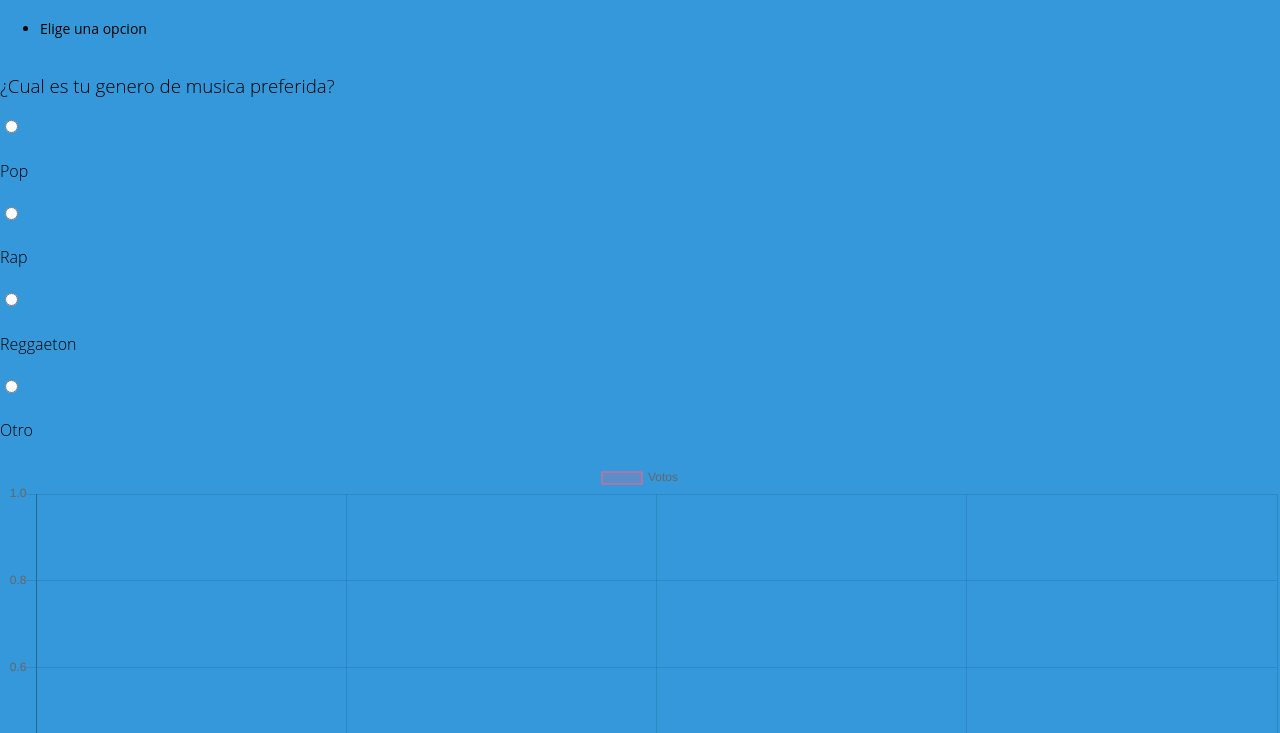
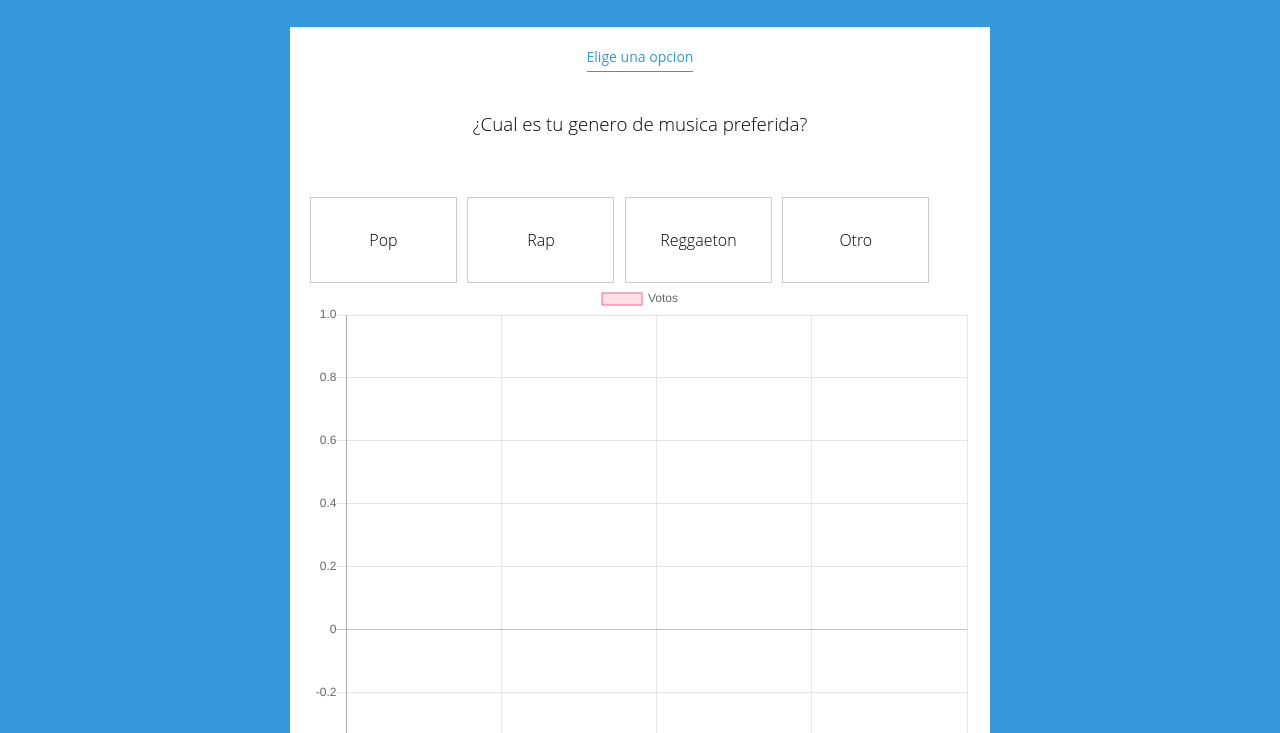
Before and after one commit to MarcosCaamal/Tema3_ProyectoEncuesta, a plain HTML site: page proyectoEncuestaMusical/public/index.html in a window 1280 px wide. Shown: the part 67-800 px from the top of the page. Drawn offline with nearby package versions, Linux system fonts and the light colour scheme; no server answers.

Commit message:
Diseño y modificación del Css

```diff
--- a/proyectoEncuestaMusical/public/estilos.css
+++ b/proyectoEncuestaMusical/public/estilos.css
@@ -24,3 +24,142 @@ html, body{
     padding: 0;
     border: none;
   }
+
+/* GRID */
+  .four { width: 22.26%; }
+
+
+  /* COLUMNS */
+
+  .col {
+      display: block;
+      float:left;
+      margin: 1.6% 0 0 1.6%;
+  }
+
+  .col:first-of-type {
+    margin-left: 0;
+  }
+
+  .container{
+    width: 100%;
+    max-width: 700px;
+    margin: 0 auto;
+    position: relative;
+  }
+
+  .row{
+    padding: 20px 0;
+  }
+
+
+
+  .wrapper{
+    width: 100%;
+    margin: 30px 0;
+  }
+
+  /* STEPS */
+
+  .steps{
+    list-style-type: none;
+    margin: 0;
+    padding: 0;
+    background-color: #fff;
+    text-align: center;
+  }
+
+
+  .steps li{
+    display: inline-block;
+    margin: 20px;
+    color: #ccc;
+    padding-bottom: 5px;
+  }
+
+  .steps li.is-active{
+    border-bottom: 1px solid #3498db;
+    color: #3498db;
+  }
+
+  /* FORM */
+
+  .form-wrapper .section{
+    padding: 0px 20px 30px 20px;
+    -webkit-box-sizing: border-box;
+    -moz-box-sizing: border-box;
+    box-sizing: border-box;
+    background-color: #fff;
+    opacity: 0;
+    -webkit-transform: scale(1, 0);
+    -ms-transform: scale(1, 0);
+    -o-transform: scale(1, 0);
+    transform: scale(1, 0);
+    -webkit-transform-origin: top center;
+    -moz-transform-origin: top center;
+    -ms-transform-origin: top center;
+    -o-transform-origin: top center;
+    transform-origin: top center;
+    -webkit-transition: all 0.5s ease-in-out;
+    -o-transition: all 0.5s ease-in-out;
+    transition: all 0.5s ease-in-out;
+    text-align: center;
+    position: absolute;
+    width: 100%;
+    min-height: 470px
+  }
+
+  .form-wrapper .section h3{
+    margin-bottom: 30px;
+  }
+
+  .form-wrapper .section.is-active{
+    opacity: 1;
+    -webkit-transform: scale(1, 1);
+    -ms-transform: scale(1, 1);
+    -o-transform: scale(1, 1);
+    transform: scale(1, 1);
+  }
+
+  .form-wrapper .button, .form-wrapper .submit{
+    background-color: #3498db;
+    display: inline-block;
+    padding: 8px 30px;
+    color: #fff;
+    cursor: pointer;
+    font-size: 14px !important;
+    font-family: 'Open Sans', sans-serif !important;
+    position: absolute;
+    right: 20px;
+    bottom: 20px;
+  }
+
+  .form-wrapper .submit{
+    border: none;
+    outline: none;
+    -webkit-box-sizing: content-box;
+    -moz-box-sizing: content-box;
+    box-sizing: content-box;
+    -webkit-appearance: none;
+    -moz-appearance: none;
+    appearance: none;
+  }
+
+
+
+  .form-wrapper input[type="radio"]{
+    display: none;
+  }
+
+  .form-wrapper input[type="radio"] + label{
+    display: block;
+    border: 1px solid #ccc;
+    width: 100%;
+    max-width: 100%;
+    padding: 10px;
+    -webkit-box-sizing: border-box;
+    -moz-box-sizing: border-box;
+    box-sizing: border-box;
+    cursor: pointer;
+    position: relative;
+  }
```
